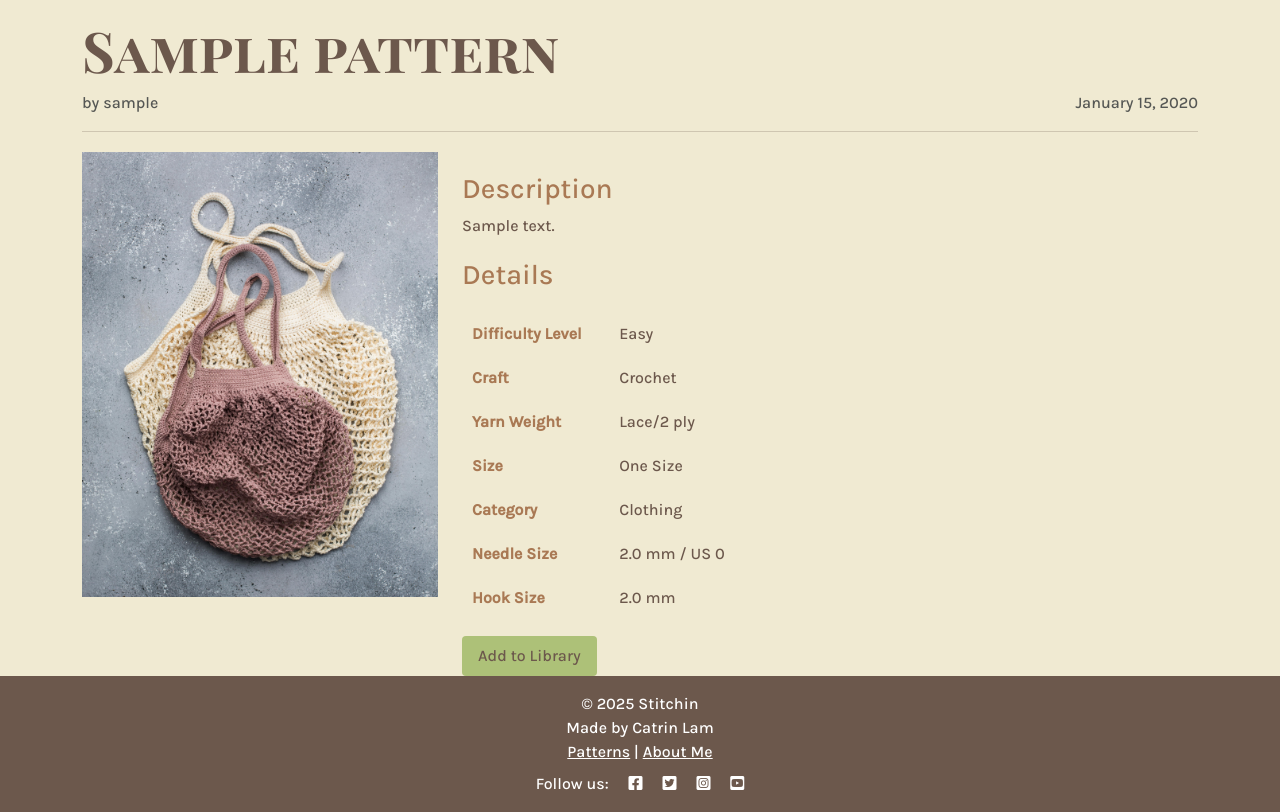
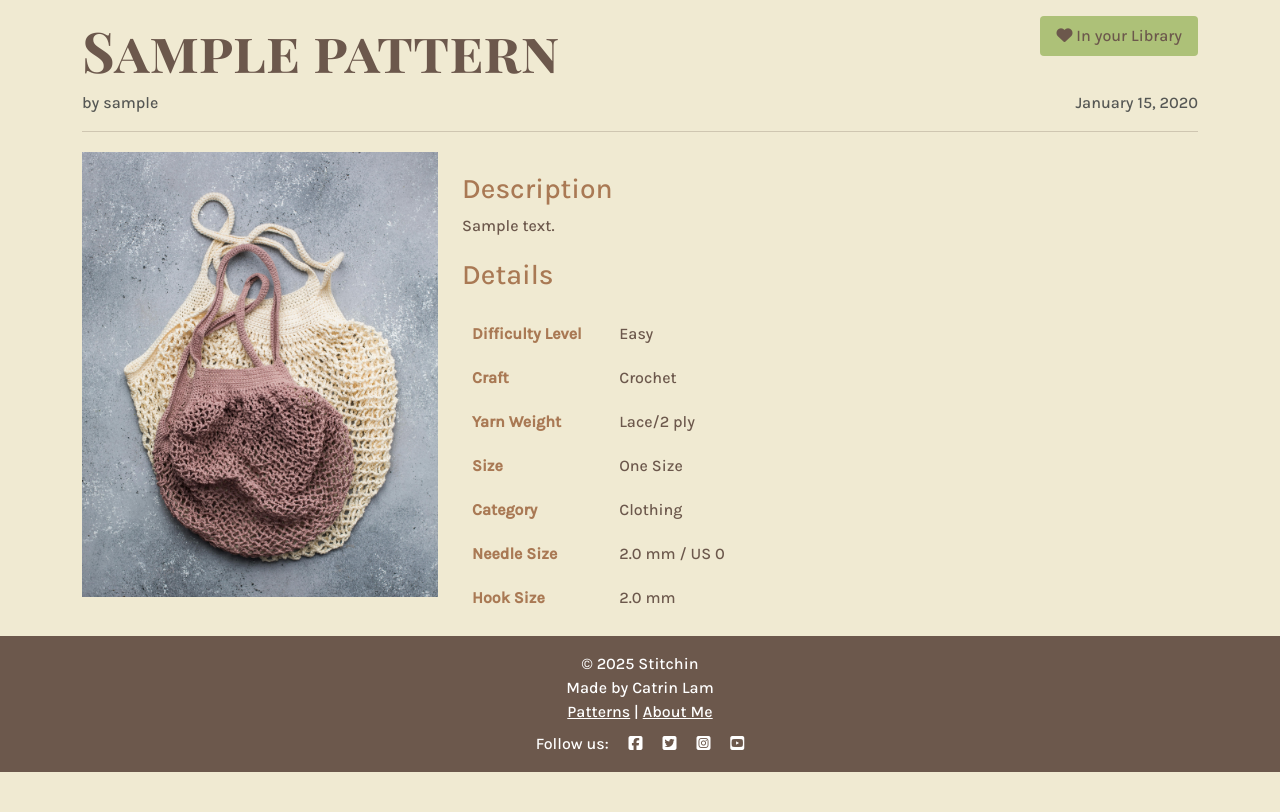
Before and after one commit to catrinlam/Stitchin, a Django app: page /sample/ in a window 1280 px wide. Shown: the part 69-881 px from the top of the page. After the commit the page ends 841 px from the top, so only its background shows below. Run offline with Django 5.2, Linux system fonts and the light colour scheme; a user stored in the database is signed in; tables that the repository leaves empty hold one stand-in row (values such as "Sample post"); some libraries are stand-ins or nearby versions.

Commit message:
Allow user to remove the pattenr from library; use pattern title for page title; update font awesome link

```diff
--- a/patterns/templates/patterns/pattern_detail.html
+++ b/patterns/templates/patterns/pattern_detail.html
@@ -1,11 +1,29 @@
 {% extends "base.html" %}
 {% load static %}
+
+{% block title %}{{ pattern.title }}{% endblock %}
 
 {% block content %}
 <div class="container">
     <div class="row">
         <div class="col-12">
-            <h1 class="display-4">{{ pattern.title }}</h1>
+            <div class="d-flex flex-column flex-sm-row justify-content-between">
+                <h1 class="display-4">{{ pattern.title }}</h1>
+                {% if user.is_authenticated %}
+                <form method="post" action="{% url 'toggle_library' pattern.slug %}">
+                    {% csrf_token %}
+                    <button type="submit" class="btn btn-primary">
+                        {% if pattern in library_patterns %}
+                            <i class="fa-solid fa-heart"></i> In your Library
+                        {% else %}
+                            <i class="fa-regular fa-heart"></i> Add to Library
+                        {% endif %}
+                    </button>
+                </form>
+                {% else %}
+                <p><a href="{% url 'account_login' %}">Log in</a> to add this pattern to your library.</p>
+                {% endif %}
+            </div>
             <div class="d-flex justify-content-between">
                 <p class="text-muted text-mb">by {{ pattern.author.username }}</p>
                 <p class="text-muted text-mb">{{ pattern.created_at|date:"F j, Y" }}</p>
@@ -69,14 +87,6 @@
                             </tr>
                         {% endif %}
                     </table>
-                    {% if user.is_authenticated %}
-                    <form method="post" action="{% url 'add_to_library' pattern.slug %}">
-                        {% csrf_token %}
-                        <button type="submit" class="btn btn-primary">Add to Library</button>
-                    </form>
-                    {% else %}
-                        <p><a href="{% url 'account_login' %}">Log in</a> to add this pattern to your library.</p>
-                    {% endif %}
                 </div>
             </div>
         </div>
--- a/patterns/urls.py
+++ b/patterns/urls.py
@@ -6,5 +6,5 @@ urlpatterns = [
     path('library/', views.library_view, name='library'),
     path('post/', views.post_pattern, name='post_pattern'),
     path('<slug:slug>/', views.pattern_detail, name='pattern_detail'),
-    path('<slug:slug>/add_to_library/', views.add_to_library, name='add_to_library'),
+    path('<slug:slug>/toggle-library/', views.toggle_library, name='toggle_library'),
 ]
--- a/patterns/views.py
+++ b/patterns/views.py
@@ -30,21 +30,35 @@ def pattern_detail(request, slug):
     needle_displayed = any(hn.needle_size is not None for hn in hooks_needles)
     hook_displayed = any(hn.hook_size is not None for hn in hooks_needles)
 
+    library_patterns = []
+    if request.user.is_authenticated:
+        library = Library.objects.get(user=request.user)
+        library_patterns = library.pattern.all()
+
     context = {
         'pattern': pattern,
         'hooks_needles': hooks_needles,
         'needle_displayed': needle_displayed,
         'hook_displayed': hook_displayed,
+        'library_patterns': library_patterns,
     }
     return render(request, 'patterns/pattern_detail.html', context)
 
+
 @login_required
-def add_to_library(request, slug):
+def toggle_library(request, slug):
     pattern = get_object_or_404(Pattern, slug=slug)
     library = Library.objects.get(user=request.user)
-    library.pattern.add(pattern)
-    messages.success(request, "Pattern added to your library.")
-    return redirect('pattern_detail', slug)
+
+    if library.pattern.filter(id=pattern.id).exists():
+        library.pattern.remove(pattern)
+        # messages.success(request, "Pattern removed from your library.")
+    else:
+        library.pattern.add(pattern)
+        # messages.success(request, "Pattern added to your library.")
+
+    return redirect('pattern_detail', slug=slug)
+
 
 @login_required
 def post_pattern(request):
@@ -70,6 +84,7 @@ def post_pattern(request):
         formset = PatternHooksNeedleFormSet()
     return render(request, 'patterns/post_pattern.html', {'form': form, 'formset': formset})
 
+
 @login_required
 def library_view(request):
     library = Library.objects.get(user=request.user)
--- a/templates/base.html
+++ b/templates/base.html
@@ -20,8 +20,8 @@
     <link rel="preconnect" href="https://fonts.gstatic.com">
     <link href="https://fonts.googleapis.com/css2?family=Karla:wght@500&family=Playfair+Display+SC:wght@700&display=swap" rel="stylesheet">
 
-    <!-- Font Awesome CSS -->
-    <link rel="stylesheet" href="https://cdnjs.cloudflare.com/ajax/libs/font-awesome/5.15.3/css/all.min.css">
+    {% comment %} <!-- Font Awesome CSS -->
+    <link rel="stylesheet" href="https://cdnjs.cloudflare.com/ajax/libs/font-awesome/5.15.3/css/all.min.css"> {% endcomment %}
 
     <!-- Bootstrap CSS -->
     <link href="https://cdn.jsdelivr.net/npm/bootstrap@5.3.3/dist/css/bootstrap.min.css" rel="stylesheet" integrity="sha384-QWTKZyjpPEjISv5WaRU9OFeRpok6YctnYmDr5pNlyT2bRjXh0JMhjY6hW+ALEwIH" crossorigin="anonymous">
@@ -138,6 +138,7 @@
     <script src="https://cdn.jsdelivr.net/npm/bootstrap@5.0.1/dist/js/bootstrap.bundle.min.js"
         integrity="sha384-gtEjrD/SeCtmISkJkNUaaKMoLD0//ElJ19smozuHV6z3Iehds+3Ulb9Bn9Plx0x4" crossorigin="anonymous">
     </script>
+    <script src="https://kit.fontawesome.com/d7e50421d0.js" crossorigin="anonymous"></script>
     <script src="{% static 'js/script.js' %}"></script>
     {% block scripts %}{% endblock %}
 </body>
```
